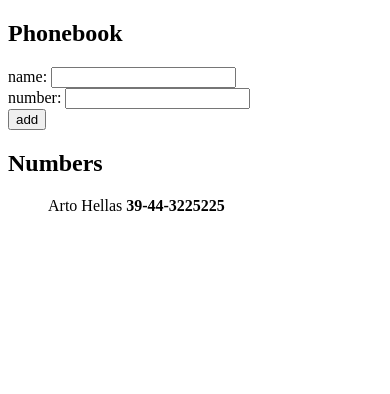
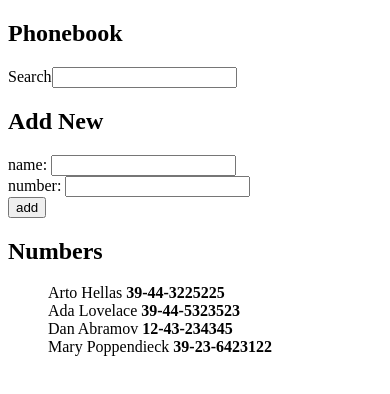
Before and after one commit to jbiloso/part2, a React (Vite) app in the folder Phonebook/: page / in a window 390 px wide. Shown: the top 394 px of the page. Built offline with nearby package versions, Linux system fonts and the light colour scheme.

Commit message:
Exercise 2.9: The Phonebook Step 4 - Implement a search field that can be used to filter the list of people by name

```diff
--- a/Phonebook/src/App.jsx
+++ b/Phonebook/src/App.jsx
@@ -2,11 +2,16 @@ import { useState } from 'react'
 
 const App = () => {
   const [persons, setPersons] = useState([
-    { id: 1, name: 'Arto Hellas', number:'39-44-3225225'}
+    { id: 1, name: 'Arto Hellas', number:'39-44-3225225'},
+    { id: 2, name: 'Ada Lovelace', number: '39-44-5323523'},
+    { id: 3, name: 'Dan Abramov', number:'12-43-234345'},
+    { id: 4, name: 'Mary Poppendieck', number: '39-23-6423122'},
   ])
 
   const [newName, setNewName] = useState('')
   const [newNumber, setNewNumber] = useState('')
+  const [visiblePersons, setVisiblePersons] = useState(persons)
+
 
   const handleNameChange = (event) => {
     setNewName(event.target.value)
@@ -14,6 +19,26 @@ const App = () => {
 
   const handleNumberChange = (event) => {
     setNewNumber(event.target.value)
+  }
+
+  const handleSearchChange = (event) => {
+    //trim method will remove the whitespace from both ends of the string
+    const searchName = event.target.value.trim()
+    // setNewSearch(searchName)
+    // console.log('event.target.value is *', searchName,'*')
+    // console.log('persons that should be visible are ', persons.filter((person)=> person.name.includes(searchName) ))
+    setVisiblePersons(persons.filter((person)=> person.name.toLowerCase().includes(searchName.toLowerCase())))
+    // console.log('current value of newSearch is ', newSearch)
+    //as you can see here, when calling the setVisiblePersons,
+    // we are not using the value of the newSearch which has a state,
+    // because the state is updated asynchronously or late ,
+    // for real time update, we use the event.target.value
+    // but it is still necesarry to keep
+
+    //note that the input for search , i didnt assign value to it
+    //because it's late update will never be useful
+    //instead, every onChange called, i just get the value of it directly
+    // from the event.target.value
   }
 
   const addContact = () => {
@@ -38,6 +63,10 @@ const App = () => {
   return(
     <div>
       <h2>Phonebook</h2>
+      <div>Search
+        <input onChange={handleSearchChange}></input>
+      </div>
+      <h2>Add New</h2>
       <form onSubmit={addContact}>
         <div>
           name: <input value={newName} onChange={handleNameChange}/>
@@ -52,7 +81,7 @@ const App = () => {
       {/* <div>debug: {newName}</div> */}
       <h2>Numbers</h2>
       <ol>
-        {persons.map(person => <div key={person.name}>
+        {visiblePersons.map(person => <div key={person.name}>
           {person.name}
           <strong> {person.number}</strong>
         </div>)}
```
